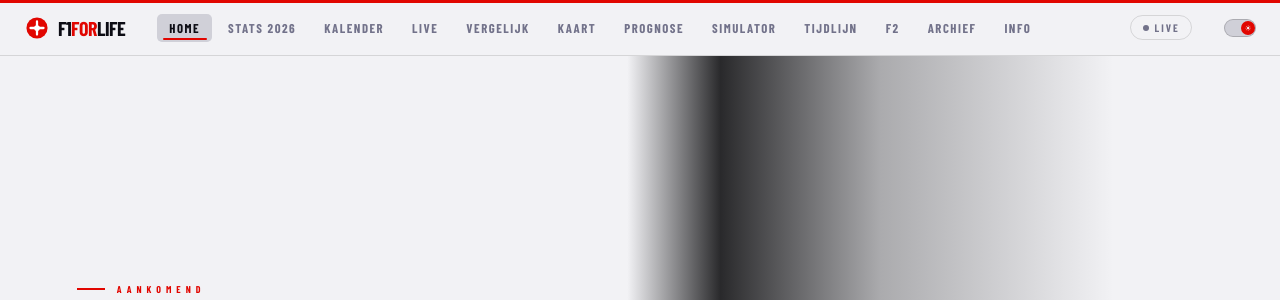
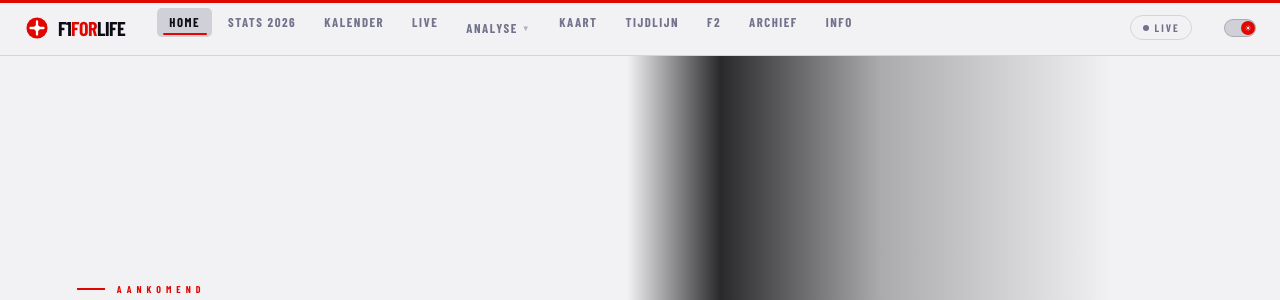
Before and after one commit to tyg01132-netizen/live-f1-stats-app., a Flask app: page / in a window 1280 px wide. Shown: the top 300 px of the page. Run offline with Flask 3, Linux system fonts and the light colour scheme; data that the repository does not hold is empty; some web fonts are replaced.

Commit message:
analyse tab terug, mobile zwart vlak fix

```diff
--- a/templates/index.html
+++ b/templates/index.html
@@ -127,7 +127,7 @@
       .hero {
         min-height: auto;
         display: block;
-        background: #060608;
+        background: var(--bg0);
       }
       /* Foto als bovenste blok */
       .hero-photo {
@@ -161,7 +161,7 @@
         padding: 0.75rem 1.1rem 1.25rem;
         max-width: 100%;
         margin-top: 0;
-        background: #060608;
+        background: var(--bg0);
       }
       .hero-tag { margin-bottom: 0.2rem; font-size: 0.54rem; }
       .hero-race-name {
@@ -254,10 +254,15 @@
     <li><a href="/stats">Stats 2026</a></li>
     <li><a href="/calendar">Kalender</a></li>
     <li><a href="/live">Live</a></li>
-    <li><a href="/compare">Vergelijk</a></li>
+    <li class="nav-dropdown">
+      <div class="nav-dropdown-trigger">Analyse <span class="arrow">▼</span></div>
+      <div class="nav-dropdown-menu">
+        <a href="/compare">Vergelijk</a>
+        <a href="/predictor">Prognose</a>
+        <a href="/simulator">Simulator</a>
+      </div>
+    </li>
     <li><a href="/map">Kaart</a></li>
-    <li><a href="/predictor">Prognose</a></li>
-    <li><a href="/simulator">Simulator</a></li>
     <li><a href="/timeline">Tijdlijn</a></li>
     <li><a href="/f2">F2</a></li>
     <li><a href="/history">Archief</a></li>
```
